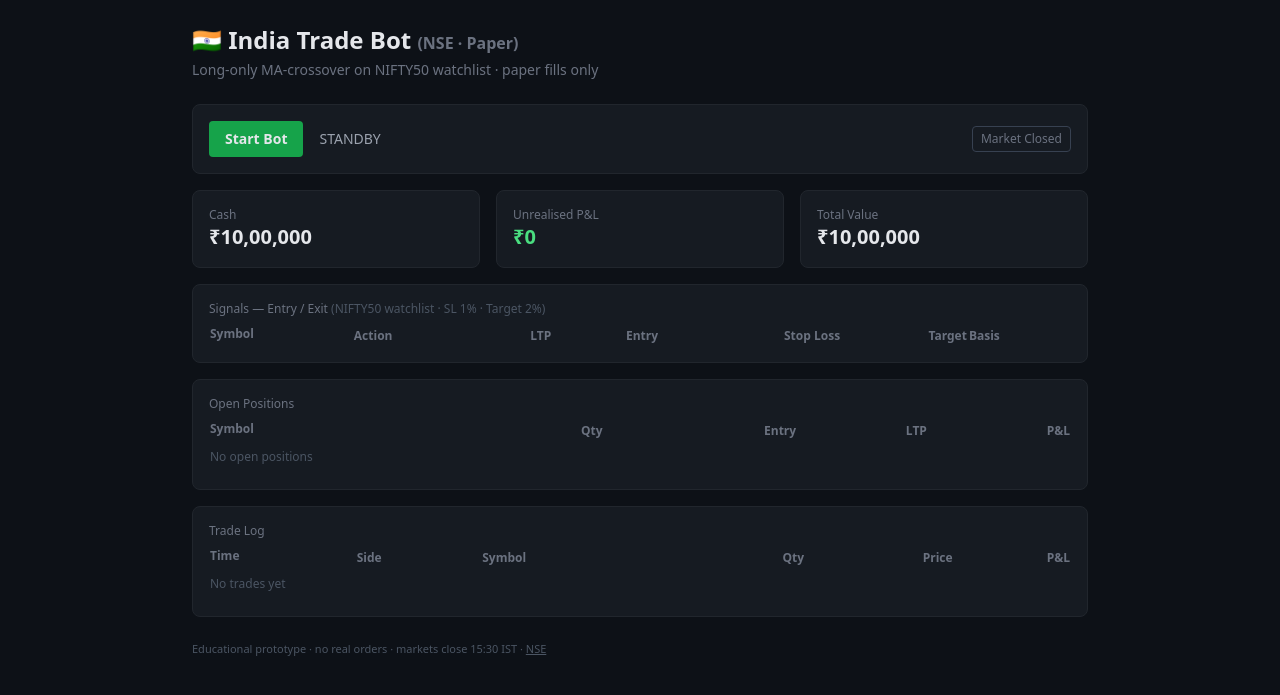
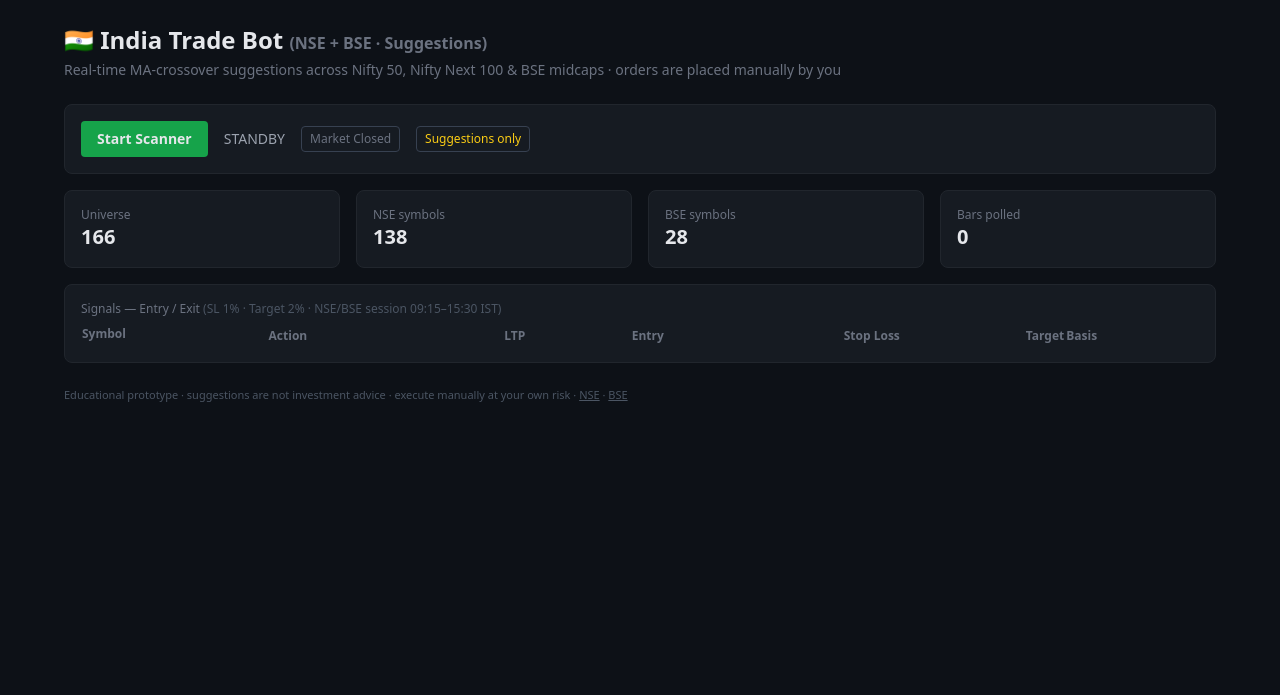
Before and after one commit to abhi1010-sys/-trading-bo, a Flask app: page / in a window 1280 px wide. Shown: the top 695 px of the page. Run offline with Flask 3, Linux system fonts and the light colour scheme; data that the repository does not hold is empty; some libraries are stand-ins or nearby versions.

Commit message:
Expand to NSE+BSE universe; suggestions-only engine with entry/SL/target levels

```diff
--- /dev/null
+++ b/bot/universe.py
@@ -0,0 +1,54 @@
+"""Trading universe: NSE (Nifty 50 + Next 100 subset) and BSE (midcap subset).
+
+Every entry is 'EXCHANGE:SYMBOL'. Edit freely — the engine scans whatever is
+listed here per poll cycle. Keep sizes sane: live (Kite) quotes are chunked
+at 100 instruments per request and rate-limited to ~1 req/s by the broker.
+"""
+
+NIFTY_50 = [
+    "NSE:ADANIENT", "NSE:ADANIPORTS", "NSE:APOLLOHOSP", "NSE:ASIANPAINT",
+    "NSE:AXISBANK", "NSE:BAJAJ-AUTO", "NSE:BAJFINANCE", "NSE:BAJAJFINSV",
+    "NSE:BEL", "NSE:BHARTIARTL", "NSE:CIPLA", "NSE:COALINDIA", "NSE:DRREDDY",
+    "NSE:EICHERMOT", "NSE:ETERNAL", "NSE:GRASIM", "NSE:HCLTECH",
+    "NSE:HDFCBANK", "NSE:HDFCLIFE", "NSE:HEROMOTOCO", "NSE:HINDALCO",
+    "NSE:HINDUNILVR", "NSE:ICICIBANK", "NSE:INDUSINDBK", "NSE:INFY",
+    "NSE:ITC", "NSE:JIOFIN", "NSE:JSWSTEEL", "NSE:KOTAKBANK", "NSE:LT",
+    "NSE:M&M", "NSE:MARUTI", "NSE:NESTLEIND", "NSE:NTPC", "NSE:ONGC",
+    "NSE:POWERGRID", "NSE:RELIANCE", "NSE:SBILIFE", "NSE:SBIN",
+    "NSE:SHRIRAMFIN", "NSE:SUNPHARMA", "NSE:TATACONSUM", "NSE:TATAMOTORS",
+    "NSE:TATASTEEL", "NSE:TCS", "NSE:TECHM", "NSE:TITAN", "NSE:TRENT",
+    "NSE:ULTRACEMCO", "NSE:WIPRO",
+]
+
+NIFTY_NEXT_100_SUBSET = [
+    "NSE:ABB", "NSE:ADANIGREEN", "NSE:ADANIPOWER", "NSE:AMBUJACEM",
+    "NSE:ASHOKLEY", "NSE:ASTRAL", "NSE:AUBANK", "NSE:AUROPHARMA",
+    "NSE:BALKRISIND", "NSE:BANDHANBNK", "NSE:BANKBARODA", "NSE:BANKINDIA",
+    "NSE:BEL", "NSE:BHARATFORG", "NSE:BHEL", "NSE:BIOCON", "NSE:BPCL",
+    "NSE:BRITANNIA", "NSE:CDSL", "NSE:CHOLAFIN", "NSE:COLPAL", "NSE:CANBK",
+    "NSE:CROMPTON", "NSE:CUMMINSIND", "NSE:DABUR", "NSE:DEEPAKNTR",
+    "NSE:DELHIVERY", "NSE:DIXON", "NSE:DLF", "NSE:DMART", "NSE:EXIDEIND",
+    "NSE:FEDERALBNK", "NSE:FORTIS", "NSE:GAIL", "NSE:GLAND", "NSE:GMRAIRPORT",
+    "NSE:GODREJCP", "NSE:HAL", "NSE:HAVELLS", "NSE:HINDPETRO", "NSE:HPCL",
+    "NSE:IDBI", "NSE:INDHOTEL", "NSE:INDIGO", "NSE:IOC", "NSE:IRCTC",
+    "NSE:JSWENERGY", "NSE:JUBLFOOD", "NSE:LICI", "NSE:LICHSGFIN", "NSE:LODHA",
+    "NSE:LTIM", "NSE:LTF", "NSE:LUPIN", "NSE:MARICO", "NSE:MAXHEALTH",
+    "NSE:MOTHERSON", "NSE:MPHASIS", "NSE:MRF", "NSE:NAUKRI", "NSE:NHPC",
+    "NSE:OBEROIRLTY", "NSE:OFSS", "NSE:PAGEIND", "NSE:PATANJALI",
+    "NSE:PFC", "NSE:PIDILITIND", "NSE:PNB", "NSE:POLYCAB", "NSE:PRESTIGE",
+    "NSE:RAMCOCEM", "NSE:RVNL", "NSE:SHREECEM", "NSE:SIEMENS", "NSE:SRF",
+    "NSE:SUNTV", "NSE:SUPREMEIND", "NSE:SUZLON", "NSE:TATAPOWER",
+    "NSE:TATACOMM", "NSE:TIINDIA", "NSE:TORNTPOWER", "NSE:TVSMOTOR",
+    "NSE:UNIONBANK", "NSE:VBL", "NSE:VEDL", "NSE:VOLTAS", "NSE:ZYDUSLIFE",
+]
+
+BSE_MIDCAP_SUBSET = [
+    "BSE:CESC", "BSE:CUB", "BSE:FINCABLES", "BSE:GESHIP", "BSE:HONAUT",
+    "BSE:JKPAPER", "BSE:KPRMILL", "BSE:MANYAVAR", "BSE:NAVA", "BSE:NCC",
+    "BSE:NESCO", "BSE:NIIT", "BSE:ORIENTELEC", "BSE:PERSISTENT", "BSE:RAINBOW",
+    "BSE:RATNAMANI", "BSE:SCHAEFFLER", "BSE:SHIVALIK", "BSE:SONACOMS",
+    "BSE:SUNDRMFAST", "BSE:SWIGGY", "BSE:THERMAX", "BSE:TIMETABLESO",
+    "BSE:TISSO", "BSE:VMART", "BSE:WELSPUNLIV", "BSE:ZEEL", "BSE:ZOMATO",
+]
+
+UNIVERSE = NIFTY_50 + NIFTY_NEXT_100_SUBSET + BSE_MIDCAP_SUBSET
--- a/templates/index.html
+++ b/templates/index.html
@@ -11,89 +11,70 @@
   </style>
 </head>
 <body class="text-gray-200 p-6">
-  <div class="max-w-4xl mx-auto">
+  <div class="max-w-6xl mx-auto">
     <header class="mb-6">
-      <h1 class="text-2xl font-bold">🇮🇳 India Trade Bot <span class="text-gray-500 text-base">(NSE · Paper)</span></h1>
-      <p class="text-gray-500 text-sm mt-1">Long-only MA-crossover on NIFTY50 watchlist · paper fills only</p>
+      <h1 class="text-2xl font-bold">🇮🇳 India Trade Bot <span class="text-gray-500 text-base">(NSE + BSE · Suggestions)</span></h1>
+      <p class="text-gray-500 text-sm mt-1">Real-time MA-crossover suggestions across Nifty 50, Nifty Next 100 & BSE midcaps · orders are placed manually by you</p>
     </header>
 
     <div class="card rounded-lg p-4 mb-4 flex items-center gap-4">
-      <button id="btn-toggle" class="px-4 py-2 rounded bg-green-600 hover:bg-green-500 font-semibold text-sm">Start Bot</button>
+      <button id="btn-toggle" class="px-4 py-2 rounded bg-green-600 hover:bg-green-500 font-semibold text-sm">Start Scanner</button>
       <span id="status" class="text-sm text-gray-400">Standby</span>
       <span class="ml-auto text-xs px-2 py-1 rounded border border-gray-700" id="badge-open">Market</span>
+      <span class="text-xs px-2 py-1 rounded border border-gray-700 text-yellow-400" title="This bot never places orders">Suggestions only</span>
     </div>
 
-    <div class="grid grid-cols-3 gap-4 mb-4">
-      <div class="card rounded-lg p-4"><div class="text-xs text-gray-500">Cash</div><div id="cash" class="text-xl font-semibold">–</div></div>
-      <div class="card rounded-lg p-4"><div class="text-xs text-gray-500">Unrealised P&amp;L</div><div id="upnl" class="text-xl font-semibold">–</div></div>
-      <div class="card rounded-lg p-4"><div class="text-xs text-gray-500">Total Value</div><div id="tv" class="text-xl font-semibold">–</div></div>
+    <div class="grid grid-cols-4 gap-4 mb-4">
+      <div class="card rounded-lg p-4"><div class="text-xs text-gray-500">Universe</div><div id="univ" class="text-xl font-semibold">–</div></div>
+      <div class="card rounded-lg p-4"><div class="text-xs text-gray-500">NSE symbols</div><div id="nse" class="text-xl font-semibold">–</div></div>
+      <div class="card rounded-lg p-4"><div class="text-xs text-gray-500">BSE symbols</div><div id="bse" class="text-xl font-semibold">–</div></div>
+      <div class="card rounded-lg p-4"><div class="text-xs text-gray-500">Bars polled</div><div id="bars" class="text-xl font-semibold">–</div></div>
     </div>
 
     <div class="card rounded-lg p-4 mb-4">
-      <div class="text-xs text-gray-500 mb-2">Signals — Entry / Exit <span class="text-gray-600">(NIFTY50 watchlist · SL 1% · Target 2%)</span></div>
+      <div class="text-xs text-gray-500 mb-2">Signals — Entry / Exit <span class="text-gray-600">(SL 1% · Target 2% · NSE/BSE session 09:15–15:30 IST)</span></div>
       <table class="w-full text-sm"><thead class="text-gray-500 text-xs"><tr>
         <th class="text-left pb-1">Symbol</th><th class="text-left">Action</th><th class="text-right">LTP</th><th class="text-right">Entry</th><th class="text-right">Stop&nbsp;Loss</th><th class="text-right">Target</th><th class="text-left">Basis</th>
       </tr></thead><tbody id="signals"></tbody></table>
     </div>
 
-    <div class="card rounded-lg p-4 mb-4">
-      <div class="text-xs text-gray-500 mb-2">Open Positions</div>
-      <table class="w-full text-sm"><thead class="text-gray-500 text-xs"><tr>
-        <th class="text-left pb-1">Symbol</th><th class="text-right">Qty</th><th class="text-right">Entry</th><th class="text-right">LTP</th><th class="text-right">P&amp;L</th>
-      </tr></thead><tbody id="positions"></tbody></table>
-    </div>
-
-    <div class="card rounded-lg p-4">
-      <div class="text-xs text-gray-500 mb-2">Trade Log</div>
-      <table class="w-full text-sm"><thead class="text-gray-500 text-xs"><tr>
-        <th class="text-left pb-1">Time</th><th class="text-left">Side</th><th class="text-left">Symbol</th><th class="text-right">Qty</th><th class="text-right">Price</th><th class="text-right">P&amp;L</th>
-      </tr></thead><tbody id="trades"></tbody></table>
-    </div>
-
-    <footer class="mt-6 text-[11px] text-gray-600">Educational prototype · no real orders · markets close 15:30 IST · <a class="underline" href="https://www.nseindia.com" target="_blank" rel="noopener">NSE</a></footer>
+    <footer class="mt-6 text-[11px] text-gray-600">Educational prototype · suggestions are not investment advice · execute manually at your own risk · <a class="underline" href="https://www.nseindia.com" target="_blank" rel="noopener">NSE</a> · <a class="underline" href="https://www.bseindia.com" target="_blank" rel="noopener">BSE</a></footer>
   </div>
 
   <script>
     const $ = id => document.getElementById(id);
     const inr = v => "₹" + Number(v).toLocaleString("en-IN", { maximumFractionDigits: 2 });
 
+    function displayName(r) {
+      const tag = r.exchange || (r.symbol || "").split(":")[0] || "NSE";
+      const short = (r.symbol || "").includes(":") ? (r.symbol || "").split(":")[1] : (r.symbol || "");
+      return short + ' <span class="text-gray-600 text-xs">' + tag + "</span>";
+    }
+
     function render(s) {
-      $("status").textContent = s.running ? "Running" : (s.status || "Standby");
+      $("status").textContent = s.running ? "Scanning" : (s.status || "Standby");
       const btn = $("btn-toggle");
-      btn.textContent = s.running ? "Stop Bot" : "Start Bot";
+      btn.textContent = s.running ? "Stop Scanner" : "Start Scanner";
       btn.className = s.running
         ? "px-4 py-2 rounded bg-red-600 hover:bg-red-500 font-semibold text-sm"
         : "px-4 py-2 rounded bg-green-600 hover:bg-green-500 font-semibold text-sm";
+      const ob = $("badge-open");
+      ob.textContent = s.market_open ? "Market Open" : "Market Closed";
+      ob.className = "text-xs px-2 py-1 rounded border " +
+        (s.market_open ? "border-green-700 text-green-400" : "border-gray-700 text-gray-500");
+      $("univ").textContent = s.universe_size != null ? s.universe_size : "–";
+      $("nse").textContent = s.by_exchange ? (s.by_exchange.NSE || 0) : "–";
+      $("bse").textContent = s.by_exchange ? (s.by_exchange.BSE || 0) : "–";
+      $("bars").textContent = s.bars_polled != null ? s.bars_polled.toLocaleString("en-IN") : "–";
       const ACT = {"BUY": "text-green-400", "EXIT": "text-red-400", "HOLD": "text-yellow-400", "WAIT": "text-gray-600"};
       $("signals").innerHTML = (s.signals || []).map(r => `<tr class="border-t border-gray-800">
-        <td class="py-1 font-medium">${r.symbol}</td>
-        <td class="font-semibold ${ACT[r.action] || ''}">${r.action}${r.in_position ? '&nbsp;<span class=\"text-gray-600 text-xs\">(long)</span>' : ''}</td>
+        <td class="py-1 font-medium">${displayName(r)}</td>
+        <td class="font-semibold ${ACT[r.action] || ''}">${r.action}</td>
         <td class="text-right text-gray-300">${inr(r.price)}</td>
         <td class="text-right">${inr(r.entry)}</td>
         <td class="text-right text-red-400">${inr(r.stop_loss)}</td>
         <td class="text-right text-green-400">${inr(r.target)}</td>
         <td class="text-left text-gray-500 text-xs">${r.basis}</td></tr>`).join("");
-      const ob = $("badge-open");
-      ob.textContent = s.market_open ? "Market Open" : "Market Closed";
-      ob.className = "ml-auto text-xs px-2 py-1 rounded border " +
-        (s.market_open ? "border-green-700 text-green-400" : "border-gray-700 text-gray-500");
-      $("cash").textContent = s.cash != null ? inr(s.cash) : "–";
-      const u = s.unrealised_pnl ?? 0;
-      $("upnl").textContent = s.unrealised_pnl != null ? inr(u) : "–";
-      $("upnl").className = "text-xl font-semibold " + (u >= 0 ? "text-green-400" : "text-red-400");
-      $("tv").textContent = s.total_value != null ? inr(s.total_value) : "–";
-      $("positions").innerHTML = (s.positions || []).map(p => `<tr class="border-t border-gray-800">
-        <td class="py-1 font-medium">${p.symbol}</td><td class="text-right">${p.qty}</td>
-        <td class="text-right">${inr(p.entry)}</td><td class="text-right">${inr(p.ltp)}</td>
-        <td class="text-right ${p.pnl >= 0 ? 'text-green-400' : 'text-red-400'}">${inr(p.pnl)}</td></tr>`).join("") ||
-        '<tr><td colspan="5" class="text-gray-600 py-2 text-xs">No open positions</td></tr>';
-      $("trades").innerHTML = (s.trades || []).map(t => `<tr class="border-t border-gray-800">
-        <td class="py-1 text-gray-500">${t.time}</td>
-        <td class="${t.side === 'BUY' ? 'text-green-400' : 'text-red-400'} font-semibold">${t.side}</td>
-        <td class="font-medium">${t.symbol}</td><td class="text-right">${t.qty}</td>
-        <td class="text-right">${inr(t.price)}</td>
-        <td class="text-right ${t.pnl == null ? 'text-gray-600' : (t.pnl >= 0 ? 'text-green-400' : 'text-red-400')}">${t.pnl == null ? "–" : inr(t.pnl)}</td></tr>`).join("") ||
-        '<tr><td colspan="6" class="text-gray-600 py-2 text-xs">No trades yet</td></tr>';
     }
 
     async function tick() {
@@ -102,7 +83,7 @@
     }
 
     $("btn-toggle").onclick = async () => {
-      const running = ($("btn-toggle").textContent === "Stop Bot");
+      const running = ($("btn-toggle").textContent === "Stop Scanner");
       const url = running ? "/api/stop?" : "/api/start?";
       const sim = running ? "" : "&sim=1";
       const r = await fetch(url + new Date().getTime() + sim, { method: "POST" });
```
Also changed, not shown: bot/broker.py (+19 -19 lines), bot/engine.py (+49 -89 lines), config.py (+4 -4 lines), demo.html (+47 -82 lines), README.md.
